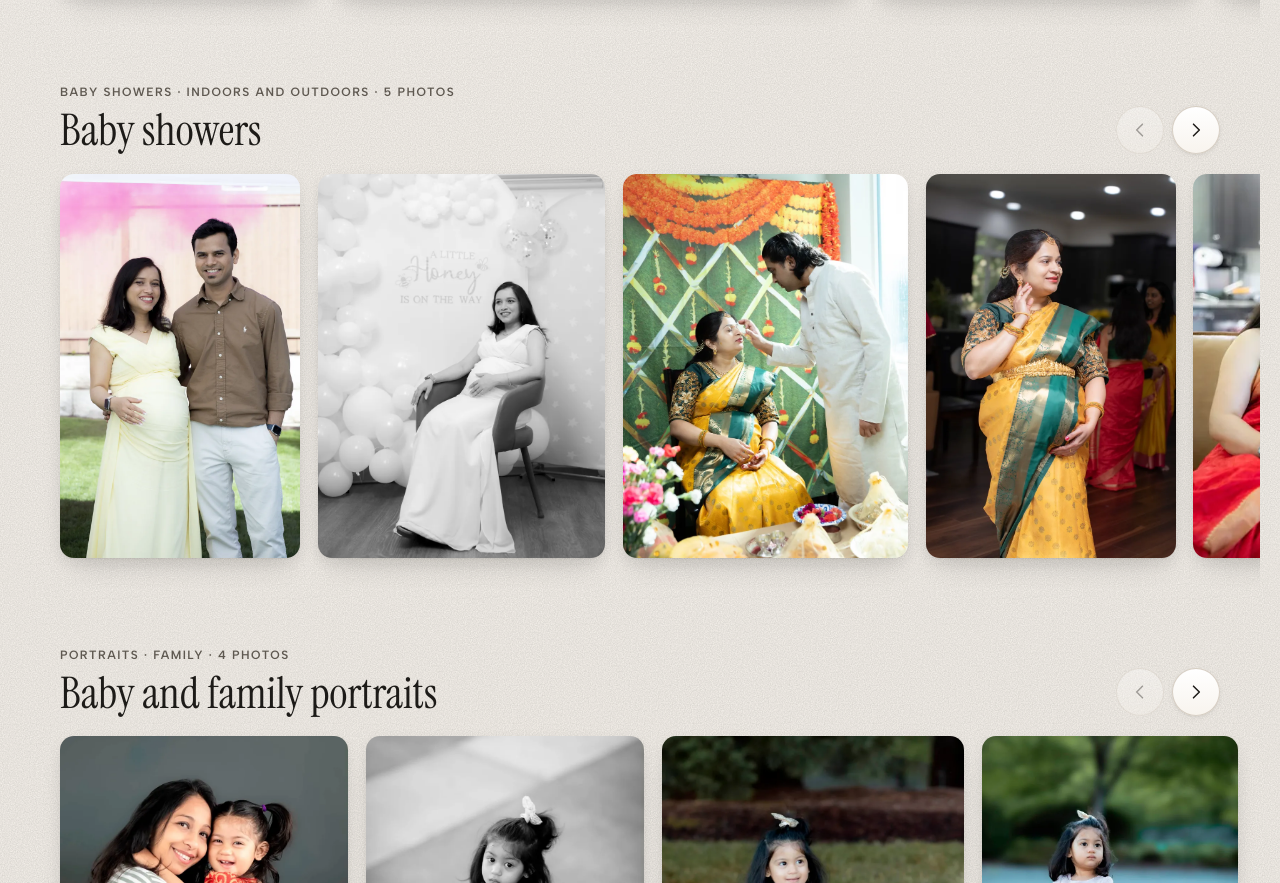
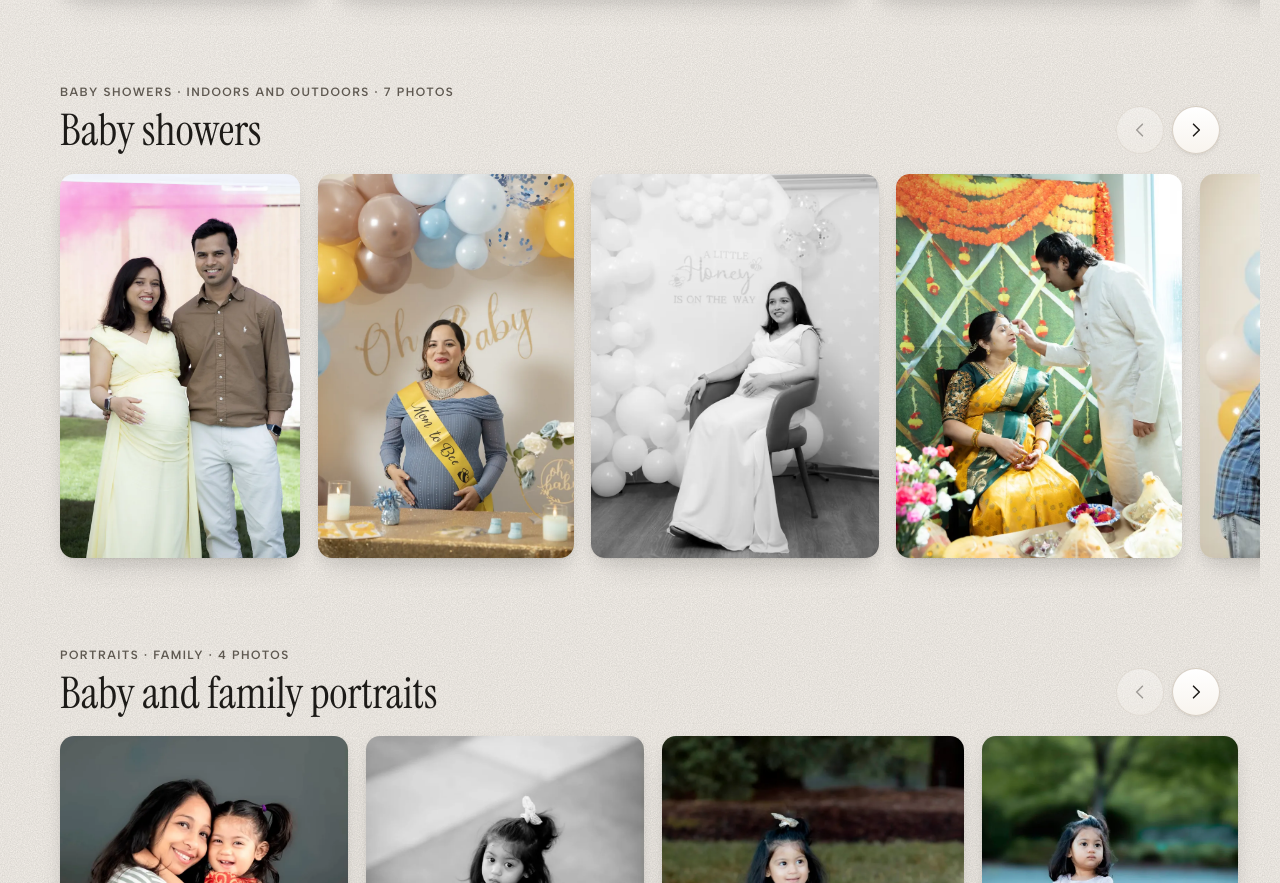
Before and after one commit to Ashim986/ad-photography-website, a plain HTML site: page site/gallery/index.html in a window 1280 px wide. Shown: the part 1473-2356 px from the top of the page. Drawn offline with Linux system fonts and the light colour scheme.

Commit message:
Add two baby shower photos from a second shoot
Co-Authored-By: Claude Opus 5.5 <noreply@anthropic.com>

```diff
--- a/site/gallery/index.html
+++ b/site/gallery/index.html
@@ -115,7 +115,7 @@
       <section class="event-row" id="baby-showers" data-category="baby-showers" aria-labelledby="baby-showers-title">
         <div class="event-head">
           <div>
-            <p class="event-meta">Baby showers · Indoors and outdoors · 5 photos</p>
+            <p class="event-meta">Baby showers · Indoors and outdoors · 7 photos</p>
             <h2 class="event-title" id="baby-showers-title">Baby showers</h2>
           </div>
           <div class="row-controls" hidden>
@@ -125,8 +125,10 @@
         </div>
         <ul class="row-track" tabindex="0" aria-label="Baby showers photos, scroll sideways for more">
           <li class="tile"><button class="photo-frame" type="button" data-src="/images/baby-shower-couple-garden-1600.webp" data-srcset="/images/baby-shower-couple-garden-800.webp 800w, /images/baby-shower-couple-garden-1600.webp 1600w" data-label="Baby showers" aria-label="Open larger: Parents-to-be outdoors with soft pink smoke behind them"><img src="/images/baby-shower-couple-garden-800.webp" srcset="/images/baby-shower-couple-garden-800.webp 800w, /images/baby-shower-couple-garden-1600.webp 1600w" sizes="(min-width: 761px) 262px, 212px" width="800" height="1282" alt="Parents-to-be outdoors with soft pink smoke behind them" loading="lazy" decoding="async"></button></li>
+          <li class="tile"><button class="photo-frame" type="button" data-src="/images/baby-shower-mom-to-bee-sash-1600.webp" data-srcset="/images/baby-shower-mom-to-bee-sash-800.webp 800w, /images/baby-shower-mom-to-bee-sash-1600.webp 1600w" data-label="Baby showers" aria-label="Open larger: Mother-to-be in a blue gown and yellow sash under a balloon arch"><img src="/images/baby-shower-mom-to-bee-sash-800.webp" srcset="/images/baby-shower-mom-to-bee-sash-800.webp 800w, /images/baby-shower-mom-to-bee-sash-1600.webp 1600w" sizes="(min-width: 761px) 280px, 227px" width="800" height="1200" alt="Mother-to-be in a blue gown and yellow sash under a balloon arch" loading="lazy" decoding="async"></button></li>
           <li class="tile"><button class="photo-frame" type="button" data-src="/images/baby-shower-bw-chair-1869.webp" data-srcset="/images/baby-shower-bw-chair-800.webp 800w, /images/baby-shower-bw-chair-1600.webp 1600w, /images/baby-shower-bw-chair-1869.webp 1869w" data-label="Baby showers" aria-label="Open larger: Black and white portrait of a mother-to-be in front of a balloon backdrop"><img src="/images/baby-shower-bw-chair-800.webp" srcset="/images/baby-shower-bw-chair-800.webp 800w, /images/baby-shower-bw-chair-1600.webp 1600w, /images/baby-shower-bw-chair-1869.webp 1869w" sizes="(min-width: 761px) 314px, 254px" width="800" height="1070" alt="Black and white portrait of a mother-to-be in front of a balloon backdrop" loading="lazy" decoding="async"></button></li>
           <li class="tile"><button class="photo-frame" type="button" data-src="/images/baby-shower-blessing-saree-1861.webp" data-srcset="/images/baby-shower-blessing-saree-800.webp 800w, /images/baby-shower-blessing-saree-1600.webp 1600w, /images/baby-shower-blessing-saree-1861.webp 1861w" data-label="Baby showers" aria-label="Open larger: Husband blessing the mother-to-be in a yellow silk saree before a marigold backdrop"><img src="/images/baby-shower-blessing-saree-800.webp" srcset="/images/baby-shower-blessing-saree-800.webp 800w, /images/baby-shower-blessing-saree-1600.webp 1600w, /images/baby-shower-blessing-saree-1861.webp 1861w" sizes="(min-width: 761px) 313px, 253px" width="800" height="1075" alt="Husband blessing the mother-to-be in a yellow silk saree before a marigold backdrop" loading="lazy" decoding="async"></button></li>
+          <li class="tile"><button class="photo-frame" type="button" data-src="/images/baby-shower-friends-cheer-2500.webp" data-srcset="/images/baby-shower-friends-cheer-800.webp 800w, /images/baby-shower-friends-cheer-1600.webp 1600w, /images/baby-shower-friends-cheer-2500.webp 2500w" data-label="Baby showers" aria-label="Open larger: Friends cheering and pointing at the parents-to-be at the gift table"><img src="/images/baby-shower-friends-cheer-800.webp" srcset="/images/baby-shower-friends-cheer-800.webp 800w, /images/baby-shower-friends-cheer-1600.webp 1600w, /images/baby-shower-friends-cheer-2500.webp 2500w" sizes="(min-width: 761px) 630px, 510px" width="800" height="533" alt="Friends cheering and pointing at the parents-to-be at the gift table" loading="lazy" decoding="async"></button></li>
           <li class="tile"><button class="photo-frame" type="button" data-src="/images/baby-shower-silk-saree-1600.webp" data-srcset="/images/baby-shower-silk-saree-800.webp 800w, /images/baby-shower-silk-saree-1600.webp 1600w" data-label="Baby showers" aria-label="Open larger: Mother-to-be in a yellow and green silk saree with a hand on her bump"><img src="/images/baby-shower-silk-saree-800.webp" srcset="/images/baby-shower-silk-saree-800.webp 800w, /images/baby-shower-silk-saree-1600.webp 1600w" sizes="(min-width: 761px) 273px, 221px" width="800" height="1232" alt="Mother-to-be in a yellow and green silk saree with a hand on her bump" loading="lazy" decoding="async"></button></li>
           <li class="tile"><button class="photo-frame" type="button" data-src="/images/baby-shower-friends-sofa-2500.webp" data-srcset="/images/baby-shower-friends-sofa-800.webp 800w, /images/baby-shower-friends-sofa-1600.webp 1600w, /images/baby-shower-friends-sofa-2500.webp 2500w" data-label="Baby showers" aria-label="Open larger: Mother-to-be laughing with two friends in sarees on a sofa"><img src="/images/baby-shower-friends-sofa-800.webp" srcset="/images/baby-shower-friends-sofa-800.webp 800w, /images/baby-shower-friends-sofa-1600.webp 1600w, /images/baby-shower-friends-sofa-2500.webp 2500w" sizes="(min-width: 761px) 610px, 494px" width="800" height="551" alt="Mother-to-be laughing with two friends in sarees on a sofa" loading="lazy" decoding="async"></button></li>
         </ul>
```
Also changed, not shown: site/images/baby-shower-friends-cheer-1600.webp (added), site/images/baby-shower-friends-cheer-2500.webp (added), site/images/baby-shower-friends-cheer-800.webp (added), site/images/baby-shower-mom-to-bee-sash-1600.webp (added), site/images/baby-shower-mom-to-bee-sash-800.webp (added).
